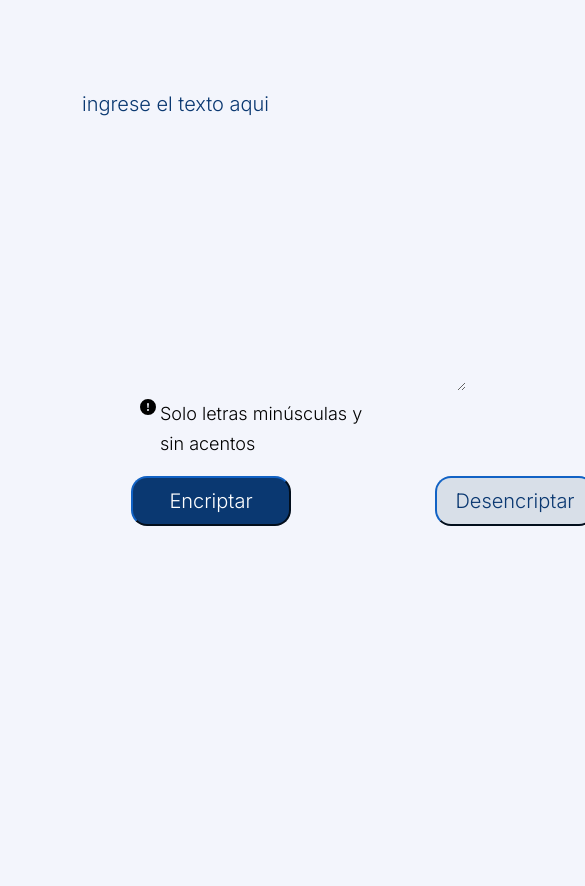
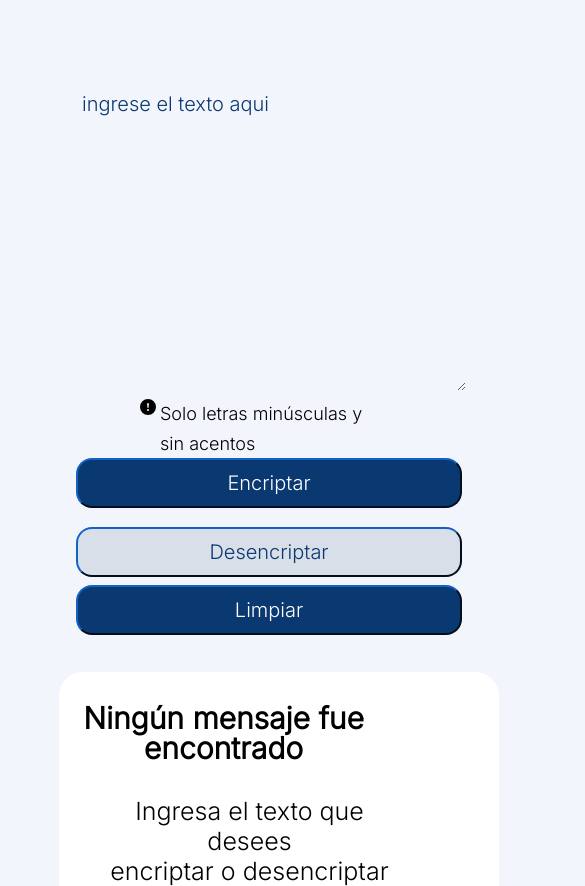
Before and after one commit to RebecaEscamilla/Challenge, a plain HTML site: page index.html in a window 390 px wide. Shown: the part 64-950 px from the top of the page, 585 px wide, since content can reach past the window. Before the commit the page ends 844 px from the top, so only its background shows below. Drawn offline with Linux system fonts and the light colour scheme.

Commit message:
RESPONSIVE

```diff
--- a/style.css
+++ b/style.css
@@ -105,18 +105,18 @@ main{
     border-color: #0A3871;
     background-color: #D8DFE8;
     color: #0A3871;
+    position: absolute;
     border-radius: 16px;
     width: 160px;
     height: 50px;
     margin-left: 623px;
     margin-top: 402px;
-    position: absolute;
     display: none;
 
 }
 
 .tex1{
-    background: #FFFFFF;
+    background: none;
     text-align: center;
     position: absolute;
     top: 410px;
@@ -126,10 +126,134 @@ main{
 }
 
 .tex2{
-    background: #FFFFFF;
+    background: none;
     position: absolute;
     top: 440px;
     left: 1040px;
     font-size: 15px;
     text-align: center;
 }
+
+@media screen and (max-width:768px){
+
+    main{
+        display: inline-block;
+    }
+    .mensaje{
+        background-image: none;
+        margin-left: 10px;
+        margin-top: 158px;
+        padding-left: 225px;
+        padding-right: 194px;
+    }
+    .encriptar{
+        position: absolute;
+        left: 76px;
+        top: 522px;
+        width: 197px;
+        height: 50px;
+    }
+
+    .desencriptar{
+        position: absolute;
+        left: 290px;
+        top: 522px;
+        width: 197px;
+        height: 50px;
+    }
+
+    .limpiar{
+        position: absolute;
+        left: 508px;
+        top: 522px;
+        width: 197px;
+        height: 50px;
+    }
+
+    .cop{
+        position: absolute;
+        left: -434px;
+        top: 522px;
+        width: 515px;
+        height: 50px;
+        display: none;
+
+    }
+
+    .tex1{
+        position: absolute;
+        top: 675px;
+        left: 133px;
+        font-size: 40px;
+        font-weight: bold;
+    }
+
+    .tex2{
+        position: absolute;
+        top: 795px;
+        left: 251px;
+        font-size: 25px;
+    }
+}
+
+@media screen and (max-width:480px){
+
+    main{
+        display: inline-block;
+
+
+    }
+    .mensaje{
+        background-image: none;
+        margin-left: -21px;
+        margin-top: 273px;
+        padding-left: 89px;
+        padding-right: 91px;
+    }
+    .encriptar{
+        position: absolute;
+        left: 76px;
+        top: 522px;
+        width: 386px;
+        height: 50px;
+    }
+
+    .desencriptar{
+        position: absolute;
+        left: 76px;
+        top: 591px;
+        width: 386px;
+        height: 50px;
+    }
+
+    .limpiar{
+        position: absolute;
+        left: 76px;
+        top: 649px;
+        width: 386px;
+        height: 50px;
+    }
+
+    .cop{
+        position: absolute;
+        left: -522px;
+        top: 602px;
+        width: 346px;
+        height: 50px;
+    }
+
+    .tex1{
+        position: absolute;
+        top: 767px;
+        left: 57px;
+        font-size: 30px;
+        font-weight: bold;
+    }
+
+    .tex2{
+        position: absolute;
+        top: 860px;
+        left: 109px;
+        font-size: 25px;
+    }
+}
```
